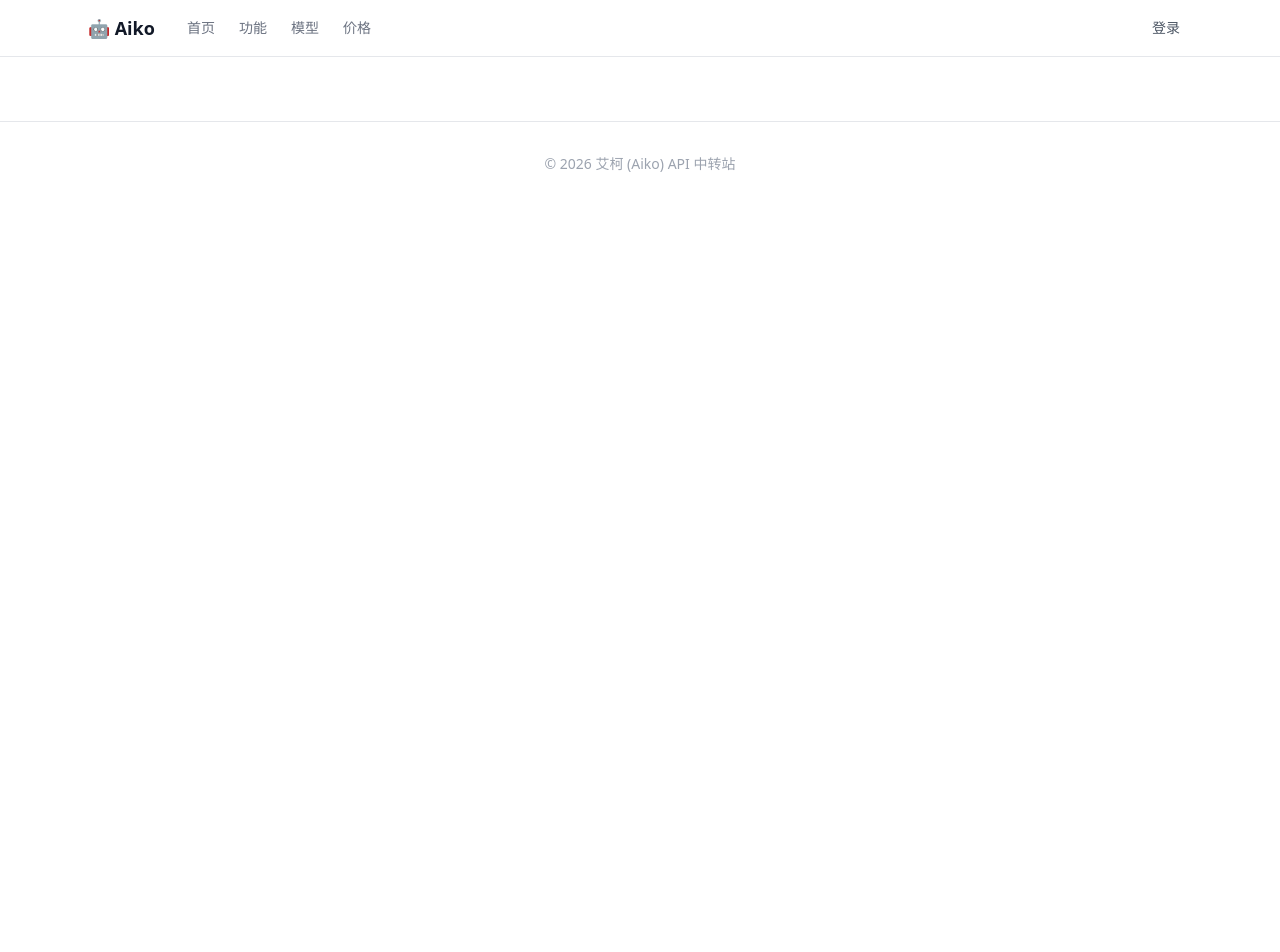
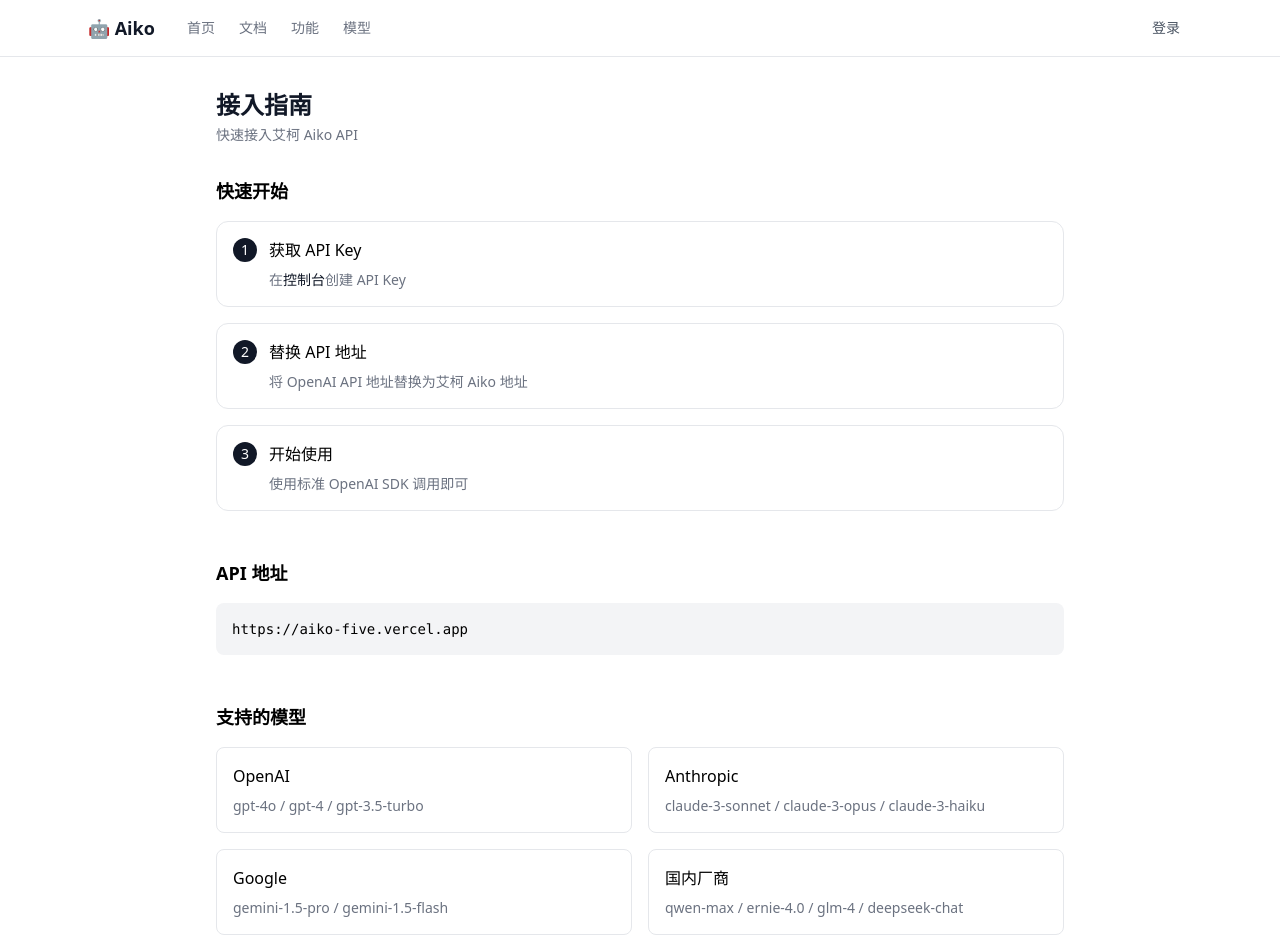
Before and after one commit to P4x1s/Aiko, a Nuxt app in the folder frontend/: page /docs in a window 1280 px wide. Shown: the top 952 px of the page. Before the commit the page ends 800 px from the top, so only its background shows below. Built offline with nearby package versions, Linux system fonts and the light colour scheme; no server answers.

Commit message:
fix: admin users list, API key creation, billing custom amount, add docs page with integration guide

```diff
--- a/frontend/components/Navbar.vue
+++ b/frontend/components/Navbar.vue
@@ -8,9 +8,9 @@
           </NuxtLink>
           <div class="hidden md:flex items-center space-x-6 text-sm text-gray-500">
             <NuxtLink to="/" class="hover:text-gray-900 transition">首页</NuxtLink>
+            <NuxtLink to="/docs" class="hover:text-gray-900 transition">文档</NuxtLink>
             <a href="#features" class="hover:text-gray-900 transition">功能</a>
             <a href="#models" class="hover:text-gray-900 transition">模型</a>
-            <a href="#pricing" class="hover:text-gray-900 transition">价格</a>
           </div>
         </div>
         <div class="flex items-center space-x-3">
--- a/frontend/pages/dashboard/billing.vue
+++ b/frontend/pages/dashboard/billing.vue
@@ -69,17 +69,34 @@
         <h3 class="font-semibold mb-4">选择充值金额</h3>
 
         <!-- Pricing Tiers -->
-        <div class="grid grid-cols-2 gap-3 mb-6">
+        <div class="grid grid-cols-3 gap-3 mb-4">
           <button
             v-for="tier in tiers"
             :key="tier.id"
-            @click="selectedTier = tier"
+            @click="selectedTier = tier; customAmount = ''"
             :class="selectedTier?.id === tier.id ? 'border-gray-900 bg-gray-50' : 'border-gray-200'"
             class="border-2 rounded-lg p-3 text-left hover:border-gray-400 transition"
           >
             <div class="font-semibold">¥{{ tier.amount }}</div>
             <div v-if="tier.bonus > 0" class="text-xs text-green-600">送 ¥{{ tier.bonus }}</div>
           </button>
+        </div>
+
+        <!-- Custom Amount -->
+        <div class="mb-6">
+          <div class="text-sm text-gray-600 mb-2">或自定义金额</div>
+          <div class="flex items-center gap-2">
+            <span class="text-gray-500">¥</span>
+            <input
+              v-model="customAmount"
+              type="number"
+              min="1"
+              max="10000"
+              @input="selectedTier = null"
+              class="w-full px-3 py-2 border rounded-lg text-sm focus:ring-2 focus:ring-gray-900 outline-none"
+              placeholder="输入金额"
+            />
+          </div>
         </div>
 
         <!-- Payment Method -->
@@ -108,7 +125,7 @@
           </button>
           <button
             @click="handlePayment"
-            :disabled="!selectedTier || !selectedMethod || paying"
+            :disabled="(!selectedTier && !customAmount) || !selectedMethod || paying"
             class="px-4 py-2 bg-gray-900 text-white text-sm rounded-lg hover:bg-gray-800 disabled:opacity-50"
           >
             {{ paying ? '处理中...' : '立即支付' }}
@@ -152,6 +169,7 @@
 const loading = ref(true)
 const showRechargeModal = ref(false)
 const selectedTier = ref<any>(null)
+const customAmount = ref('')
 const selectedMethod = ref('alipay')
 const paying = ref(false)
 const paymentResult = ref<any>(null)
@@ -184,10 +202,12 @@
 const handlePayment = async () => {
   paying.value = true
   try {
+    const amount = selectedTier.value?.amount || parseFloat(customAmount.value)
     const response = await $fetch<any>(`${apiBase}/api/billing/create-payment`, {
       method: 'POST',
       body: {
-        tier_id: selectedTier.value.id,
+        tier_id: selectedTier.value?.id || 'custom',
+        amount: amount,
         payment_method: selectedMethod.value,
       },
     })
--- a/frontend/pages/dashboard/keys.vue
+++ b/frontend/pages/dashboard/keys.vue
@@ -116,6 +116,7 @@
   middleware: 'auth',
 })
 
+const supabase = useSupabaseClient()
 const config = useRuntimeConfig()
 const apiBase = config.public.apiBase
 
@@ -126,10 +127,19 @@
 const creating = ref(false)
 const newKey = ref('')
 
+const getAuthHeaders = async () => {
+  const { data: { session } } = await supabase.auth.getSession()
+  return {
+    'Authorization': `Bearer ${session?.access_token || ''}`,
+    'Content-Type': 'application/json',
+  }
+}
+
 const loadKeys = async () => {
   loading.value = true
   try {
-    const response = await $fetch<{ keys: any[] }>(`${apiBase}/api/keys`)
+    const headers = await getAuthHeaders()
+    const response = await $fetch<{ keys: any[] }>(`${apiBase}/api/keys`, { headers })
     keys.value = response.keys || []
   } catch (e) {
     console.error('Failed to load keys:', e)
@@ -140,8 +150,10 @@
 const createKey = async () => {
   creating.value = true
   try {
+    const headers = await getAuthHeaders()
     const response = await $fetch<{ key: string; id: string }>(`${apiBase}/api/keys`, {
       method: 'POST',
+      headers,
       body: { name: newKeyName.value },
     })
     newKey.value = response.key
@@ -157,7 +169,8 @@
 const deleteKey = async (id: string) => {
   if (confirm('确定删除？')) {
     try {
-      await $fetch(`${apiBase}/api/keys/${id}`, { method: 'DELETE' })
+      const headers = await getAuthHeaders()
+      await $fetch(`${apiBase}/api/keys/${id}`, { method: 'DELETE', headers })
       await loadKeys()
     } catch (e) {
       console.error('Failed to delete key:', e)
--- /dev/null
+++ b/frontend/pages/docs.vue
@@ -0,0 +1,204 @@
+<template>
+  <div class="max-w-4xl mx-auto px-4 sm:px-6 py-8">
+    <div class="mb-8">
+      <h1 class="text-2xl font-semibold text-gray-900">接入指南</h1>
+      <p class="text-sm text-gray-500 mt-1">快速接入艾柯 Aiko API</p>
+    </div>
+
+    <!-- Quick Start -->
+    <section class="mb-12">
+      <h2 class="text-lg font-semibold mb-4">快速开始</h2>
+      <div class="space-y-4">
+        <div class="border rounded-xl p-4">
+          <div class="flex items-center gap-3 mb-2">
+            <span class="w-6 h-6 bg-gray-900 text-white rounded-full flex items-center justify-center text-sm">1</span>
+            <span class="font-medium">获取 API Key</span>
+          </div>
+          <p class="text-sm text-gray-500 ml-9">在<a href="/dashboard/keys" class="text-gray-900 hover:underline">控制台</a>创建 API Key</p>
+        </div>
+        <div class="border rounded-xl p-4">
+          <div class="flex items-center gap-3 mb-2">
+            <span class="w-6 h-6 bg-gray-900 text-white rounded-full flex items-center justify-center text-sm">2</span>
+            <span class="font-medium">替换 API 地址</span>
+          </div>
+          <p class="text-sm text-gray-500 ml-9">将 OpenAI API 地址替换为艾柯 Aiko 地址</p>
+        </div>
+        <div class="border rounded-xl p-4">
+          <div class="flex items-center gap-3 mb-2">
+            <span class="w-6 h-6 bg-gray-900 text-white rounded-full flex items-center justify-center text-sm">3</span>
+            <span class="font-medium">开始使用</span>
+          </div>
+          <p class="text-sm text-gray-500 ml-9">使用标准 OpenAI SDK 调用即可</p>
+        </div>
+      </div>
+    </section>
+
+    <!-- API Base URL -->
+    <section class="mb-12">
+      <h2 class="text-lg font-semibold mb-4">API 地址</h2>
+      <div class="bg-gray-100 rounded-lg p-4 font-mono text-sm">
+        {{ apiBase }}
+      </div>
+    </section>
+
+    <!-- Supported Models -->
+    <section class="mb-12">
+      <h2 class="text-lg font-semibold mb-4">支持的模型</h2>
+      <div class="grid md:grid-cols-2 gap-4">
+        <div class="border rounded-lg p-4">
+          <div class="font-medium mb-2">OpenAI</div>
+          <div class="text-sm text-gray-500 space-y-1">
+            <div>gpt-4o / gpt-4 / gpt-3.5-turbo</div>
+          </div>
+        </div>
+        <div class="border rounded-lg p-4">
+          <div class="font-medium mb-2">Anthropic</div>
+          <div class="text-sm text-gray-500 space-y-1">
+            <div>claude-3-sonnet / claude-3-opus / claude-3-haiku</div>
+          </div>
+        </div>
+        <div class="border rounded-lg p-4">
+          <div class="font-medium mb-2">Google</div>
+          <div class="text-sm text-gray-500 space-y-1">
+            <div>gemini-1.5-pro / gemini-1.5-flash</div>
+          </div>
+        </div>
+        <div class="border rounded-lg p-4">
+          <div class="font-medium mb-2">国内厂商</div>
+          <div class="text-sm text-gray-500 space-y-1">
+            <div>qwen-max / ernie-4.0 / glm-4 / deepseek-chat</div>
+          </div>
+        </div>
+      </div>
+    </section>
+
+    <!-- Python Example -->
+    <section class="mb-12">
+      <h2 class="text-lg font-semibold mb-4">Python 示例</h2>
+      <div class="bg-gray-900 rounded-lg p-4 overflow-x-auto">
+        <pre class="text-green-400 text-sm"><code>from openai import OpenAI
+
+client = OpenAI(
+    api_key="your-api-key",
+    base_url="{{ apiBase }}"
+)
+
+response = client.chat.completions.create(
+    model="gpt-4",
+    messages=[
+        {"role": "user", "content": "你好！"}
+    ]
+)
+
+print(response.choices[0].message.content)</code></pre>
+      </div>
+    </section>
+
+    <!-- JavaScript Example -->
+    <section class="mb-12">
+      <h2 class="text-lg font-semibold mb-4">JavaScript 示例</h2>
+      <div class="bg-gray-900 rounded-lg p-4 overflow-x-auto">
+        <pre class="text-green-400 text-sm"><code>import OpenAI from 'openai'
+
+const client = new OpenAI({
+  apiKey: 'your-api-key',
+  baseURL: '{{ apiBase }}'
+})
+
+const response = await client.chat.completions.create({
+  model: 'gpt-4',
+  messages: [
+    { role: 'user', content: '你好！' }
+  ]
+})
+
+console.log(response.choices[0].message.content)</code></pre>
+      </div>
+    </section>
+
+    <!-- Curl Example -->
+    <section class="mb-12">
+      <h2 class="text-lg font-semibold mb-4">cURL 示例</h2>
+      <div class="bg-gray-900 rounded-lg p-4 overflow-x-auto">
+        <pre class="text-green-400 text-sm"><code>curl {{ apiBase }}/v1/chat/completions \
+  -H "Authorization: Bearer your-api-key" \
+  -H "Content-Type: application/json" \
+  -d '{
+    "model": "gpt-4",
+    "messages": [
+      {"role": "user", "content": "你好！"}
+    ]
+  }'</code></pre>
+      </div>
+    </section>
+
+    <!-- Streaming Example -->
+    <section class="mb-12">
+      <h2 class="text-lg font-semibold mb-4">流式响应</h2>
+      <div class="bg-gray-900 rounded-lg p-4 overflow-x-auto">
+        <pre class="text-green-400 text-sm"><code>curl {{ apiBase }}/v1/chat/completions \
+  -H "Authorization: Bearer your-api-key" \
+  -H "Content-Type: application/json" \
+  -d '{
+    "model": "gpt-4",
+    "stream": true,
+    "messages": [
+      {"role": "user", "content": "你好！"}
+    ]
+  }'</code></pre>
+      </div>
+    </section>
+
+    <!-- Pricing -->
+    <section class="mb-12">
+      <h2 class="text-lg font-semibold mb-4">价格参考</h2>
+      <div class="overflow-x-auto">
+        <table class="w-full border rounded-lg overflow-hidden">
+          <thead class="bg-gray-50">
+            <tr>
+              <th class="px-4 py-3 text-left text-sm font-medium text-gray-500">模型</th>
+              <th class="px-4 py-3 text-left text-sm font-medium text-gray-500">输入 (元/千tokens)</th>
+              <th class="px-4 py-3 text-left text-sm font-medium text-gray-500">输出 (元/千tokens)</th>
+            </tr>
+          </thead>
+          <tbody class="divide-y">
+            <tr><td class="px-4 py-3 text-sm">GPT-4o</td><td class="px-4 py-3 text-sm">¥0.035</td><td class="px-4 py-3 text-sm">¥0.105</td></tr>
+            <tr><td class="px-4 py-3 text-sm">GPT-4</td><td class="px-4 py-3 text-sm">¥0.21</td><td class="px-4 py-3 text-sm">¥0.42</td></tr>
+            <tr><td class="px-4 py-3 text-sm">Claude 3.5 Sonnet</td><td class="px-4 py-3 text-sm">¥0.021</td><td class="px-4 py-3 text-sm">¥0.105</td></tr>
+            <tr><td class="px-4 py-3 text-sm">Gemini 1.5 Pro</td><td class="px-4 py-3 text-sm">¥0.035</td><td class="px-4 py-3 text-sm">¥0.105</td></tr>
+            <tr><td class="px-4 py-3 text-sm">Qwen Max</td><td class="px-4 py-3 text-sm">¥0.02</td><td class="px-4 py-3 text-sm">¥0.06</td></tr>
+            <tr><td class="px-4 py-3 text-sm">DeepSeek Chat</td><td class="px-4 py-3 text-sm">¥0.002</td><td class="px-4 py-3 text-sm">¥0.008</td></tr>
+          </tbody>
+        </table>
+      </div>
+    </section>
+
+    <!-- FAQ -->
+    <section class="mb-12">
+      <h2 class="text-lg font-semibold mb-4">常见问题</h2>
+      <div class="space-y-4">
+        <div class="border rounded-lg p-4">
+          <div class="font-medium mb-2">如何获取 API Key？</div>
+          <p class="text-sm text-gray-500">注册账号后，在<a href="/dashboard/keys" class="text-gray-900 hover:underline">控制台 → API Keys</a>中创建。</p>
+        </div>
+        <div class="border rounded-lg p-4">
+          <div class="font-medium mb-2">支持哪些模型？</div>
+          <p class="text-sm text-gray-500">支持 OpenAI、Anthropic、Google、百度、阿里、智谱、DeepSeek 等厂商的模型。</p>
+        </div>
+        <div class="border rounded-lg p-4">
+          <div class="font-medium mb-2">如何充值？</div>
+          <p class="text-sm text-gray-500">在<a href="/dashboard/billing" class="text-gray-900 hover:underline">控制台 → 余额</a>中充值，支持支付宝、微信支付。</p>
+        </div>
+      </div>
+    </section>
+  </div>
+</template>
+
+<script setup lang="ts">
+definePageMeta({
+  layout: 'default',
+})
+
+const config = useRuntimeConfig()
+const apiBase = config.public.apiBase
+</script>
```
Also changed, not shown: 1 other file (tests, documents, lock files or other folders).
